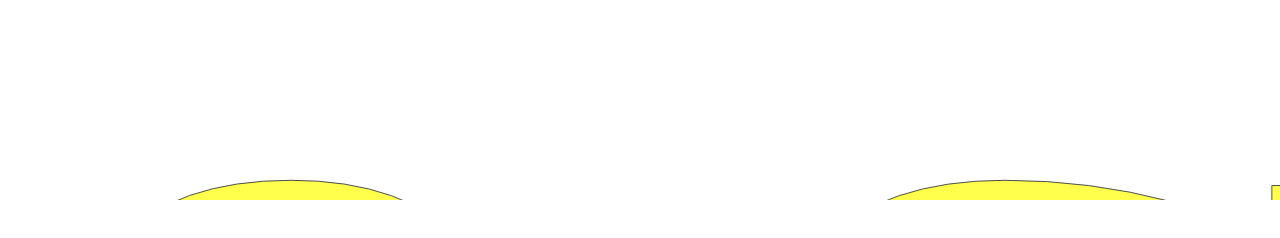
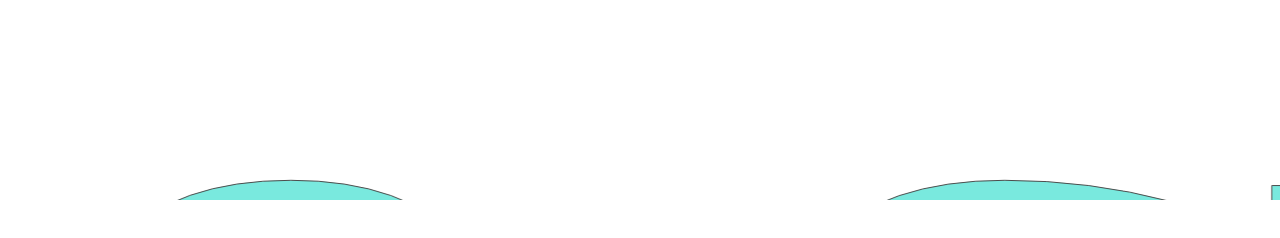
Before and after one commit to luggie/olleelfenimworldwaldall, a plain HTML site: page footer.html in a window 1280 px wide. Drawn offline with Linux system fonts and the light colour scheme.

Commit message:
andere farben

```diff
--- a/css/footer_style.css
+++ b/css/footer_style.css
@@ -13,7 +13,7 @@ p {
     font-size: 90vh;
     opacity: 0.7;
     -webkit-text-stroke: 1px black;
-    color: yellow;
+    color: turquoise;
     width: 100%;
     height: 100%;
     margin: 0;
--- a/css/header_style.css
+++ b/css/header_style.css
@@ -12,7 +12,7 @@ p {
     font-size: 90vh;
     opacity: 0.7;
     -webkit-text-stroke: 1px black;
-    color: yellow;
+    color: deeppink;
     width: 100%;
     height: 100%;
     margin: 0;
```
